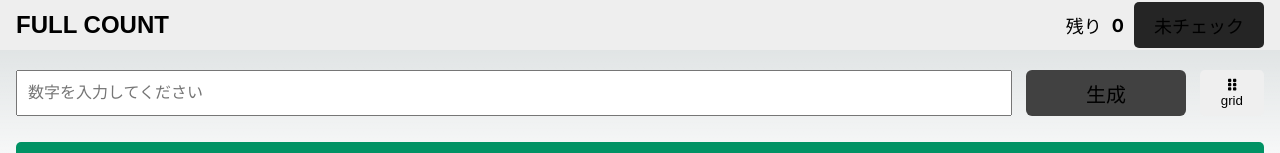
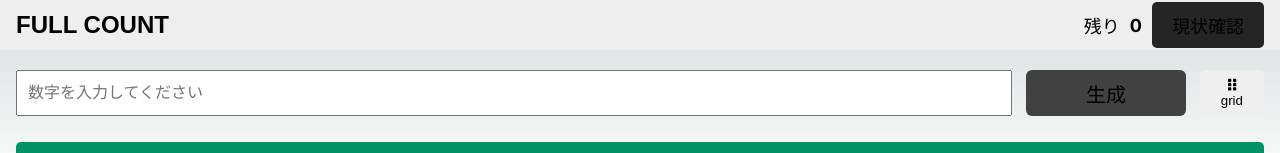
Before and after one commit to phoby20/fullcount, a Next.js app: page /Main in a window 1280 px wide. Shown: the top 153 px of the page. Built offline with nearby package versions, Linux system fonts and the light colour scheme; a web font is replaced by a local one.

Commit message:
ボタン名変更

```diff
--- a/src/app/ui/organisms/Header/index.tsx
+++ b/src/app/ui/organisms/Header/index.tsx
@@ -28,7 +28,7 @@ export default function Header({
         <div className={styles.count}>
           残り <strong>{count}</strong>
           <button className={styles.show_not_checked_modal} onClick={showModal}>
-            {showNotCheckedModal ? "閉じる" : "未チェック"}
+            {showNotCheckedModal ? "閉じる" : "現状確認"}
           </button>
         </div>
       </div>
```
